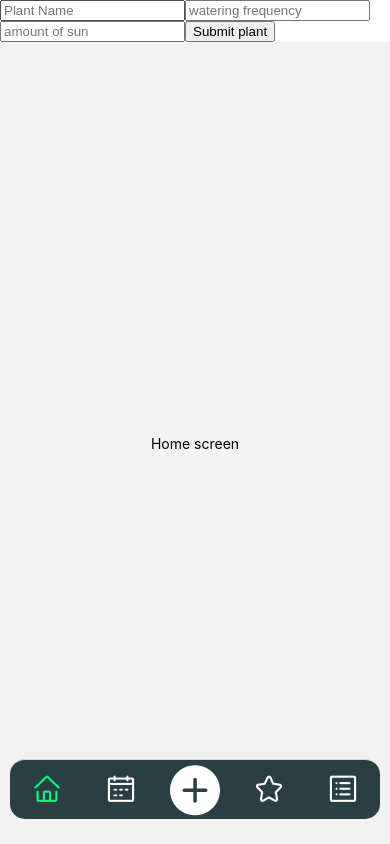
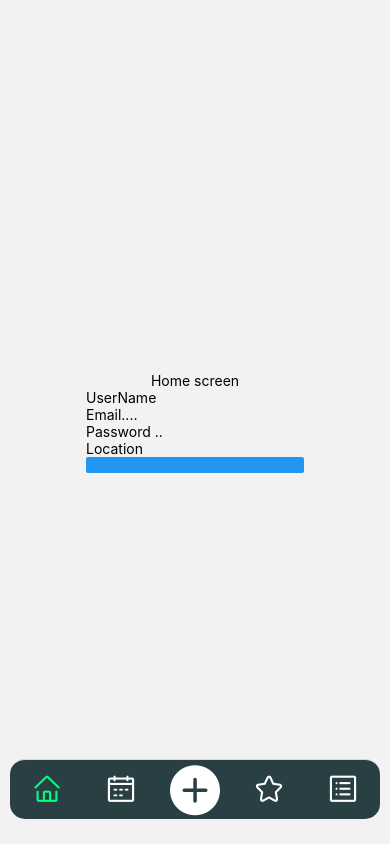
Before and after one commit to ggr1992/plant-app, a React Native app: screen /Home in a window 390 px wide. Built offline with nearby package versions, Linux system fonts and the light colour scheme.

Commit message:
Changes before break

```diff
--- a/App.tsx
+++ b/App.tsx
@@ -3,12 +3,11 @@ import { StyleSheet, View } from 'react-native'
 import { NavigationContainer } from '@react-navigation/native'
 import { TabNavigator } from './components/navigation/TabNavigator'
 import FireBaseTrial from './components/FireBaseTrial'
+import { SignUpFuntion } from './components/utils/signUpData'
 
 export default function App() {
 	return (
 		<NavigationContainer>
-
-		<FireBaseTrial/>
       <TabNavigator />
 		</NavigationContainer>
 	)
--- a/components/screens/HomeScreen.tsx
+++ b/components/screens/HomeScreen.tsx
@@ -1,9 +1,12 @@
 import { View, Text } from 'react-native'
+import { SignUpFuntion } from '../utils/signUpData'
+
 
 export function HomeScreen() {
 	return (
 		<View style={{ flex: 1, justifyContent: 'center', alignItems: 'center' }}>
 			<Text>Home screen</Text>
+			<SignUpFuntion/>
 		</View>
 	)
 }
--- /dev/null
+++ b/components/utils/signUpData.tsx
@@ -0,0 +1,52 @@
+import { useState } from "react";
+import { View, Text, TextInput,Button } from 'react-native'
+
+import { auth, googleProvider } from "../../Firebase_Config/firebaseConfig";
+import { createUserWithEmailAndPassword, signInWithPopup,signOut, signInWithEmailAndPassword} from "firebase/auth";
+
+
+
+export const SignUpFuntion = () => {
+    const [email, setEmail] = useState<string>('')
+    const [password, setpassword] = useState();
+    const [location, setLocation] = useState();
+    const [avatar,setAvatar] = useState();
+    const [username,setUsername] = useState();
+
+
+    const signUp = () => {
+        createUserWithEmailAndPassword(auth, email, password)
+          .then(() => {})
+          .catch((error) => {
+            console.log(error);
+          });
+      };
+
+      //setDoc(doc(db, "Users", email, "Profile","userData"), result);
+
+      return (
+        <View>
+          <TextInput
+          placeholder="UserName"
+          onChangeText={event => setUsername(event)}
+          defaultValue={username}
+        />
+          <TextInput
+            placeholder="Email...."
+            onChangeText={event => setEmail(event)}
+            defaultValue={email}
+          />
+          <TextInput
+            placeholder="Password .."
+            onChangeText={event => setpassword(event)}
+            defaultValue={password}
+          />
+          <TextInput
+            placeholder="Location"
+            onChangeText={event => setpassword(event)}
+            defaultValue={password}
+          />
+          <Button onClick={signUp}>Sign Up</Button>
+          </View>
+      )
+}
```
